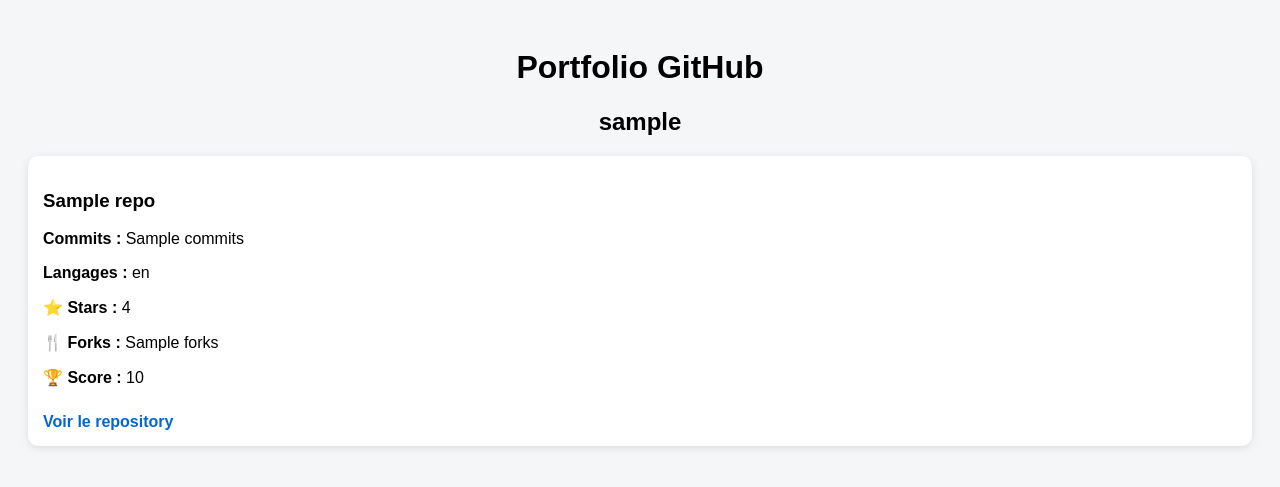
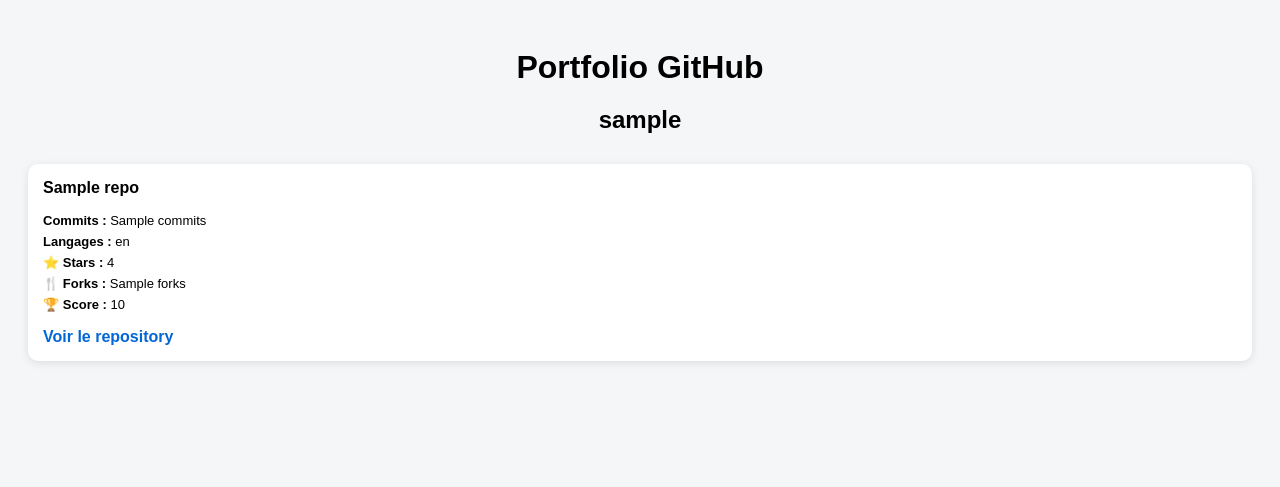
Before and after one commit to hassaoui-labs/mini-projet-python-portfolio-github-g04, a Python web app: template templates/portfolio.html in a window 1280 px wide. Shown: the top 487 px of the page. Run offline with Jinja, Linux system fonts and the light colour scheme; the template is opened without the code that fills it: most values are stand-ins (such as "Sample title", 1, 10 or a date in 2020).

Commit message:
Update style.css

```diff
--- a/assets/style.css
+++ b/assets/style.css
@@ -6,12 +6,14 @@ body {
 
 h1, h2 {
     text-align: center;
+    margin-bottom: 10px;
 }
 
 .repos {
     display: grid;
     grid-template-columns: repeat(auto-fit, minmax(300px, 1fr));
     gap: 20px;
+    margin-top: 30px;
 }
 
 .card {
@@ -19,6 +21,22 @@ h1, h2 {
     padding: 15px;
     border-radius: 10px;
     box-shadow: 0 2px 8px rgba(0,0,0,0.1);
+    transition: transform 0.2s ease, box-shadow 0.2s ease;
+}
+
+.card:hover {
+    transform: translateY(-4px);
+    box-shadow: 0 6px 14px rgba(0,0,0,0.15);
+}
+
+.card h3 {
+    margin-top: 0;
+    font-size: 16px;
+}
+
+.card p {
+    font-size: 13px;
+    margin: 6px 0;
 }
 
 .card a {
@@ -28,3 +46,7 @@ h1, h2 {
     text-decoration: none;
     font-weight: bold;
 }
+
+.card a:hover {
+    text-decoration: underline;
+}
```
